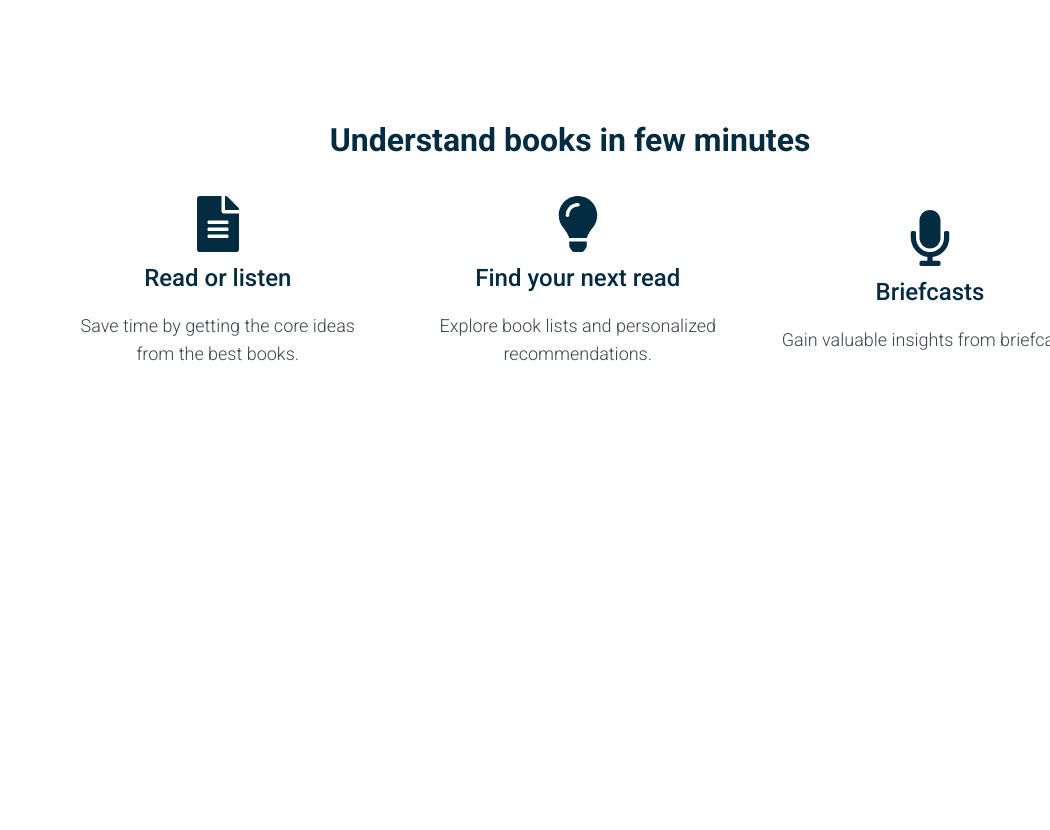
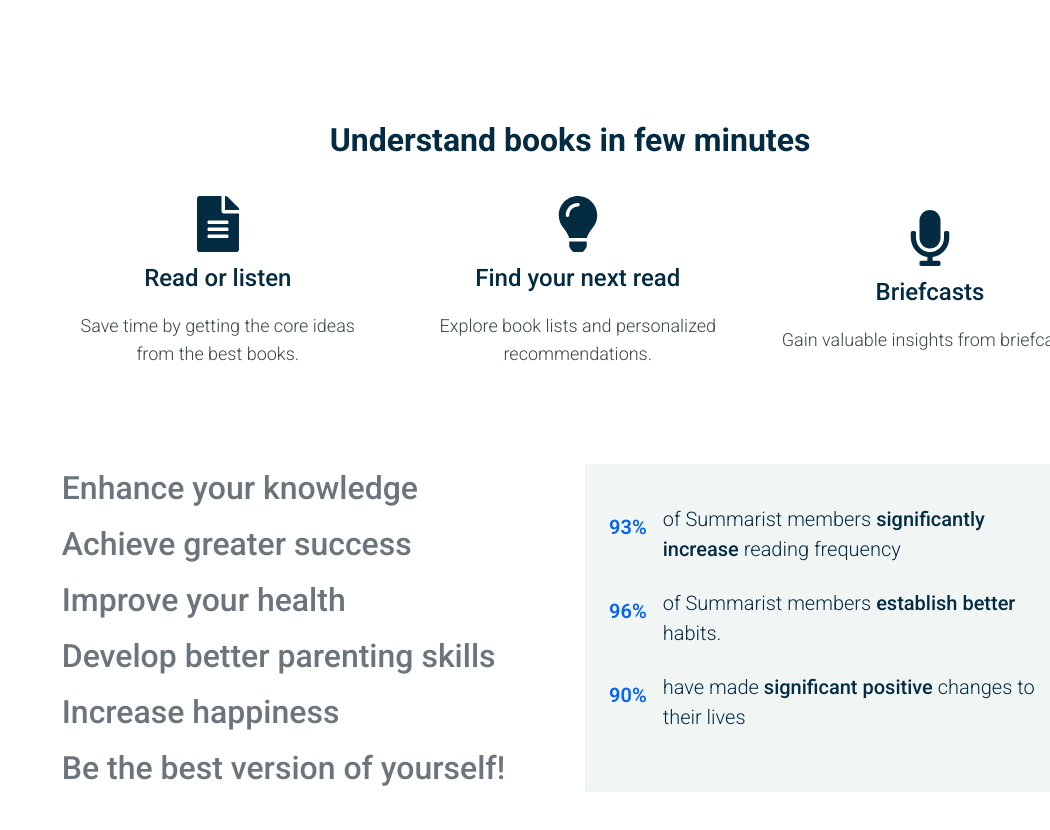
Before and after one commit to Noah-code1210/Summarist-Project, a Next.js app: page / in a window 1280 px wide. Shown: the part 448-1278 px from the top of the page, without its empty margins (230-1280 px from the left). Before the commit the page ends 856 px from the top, so only its background shows below. Built offline with nearby package versions, Linux system fonts and the light colour scheme.

Commit message:
Info section 2 UI

```diff
--- a/components/Info.jsx
+++ b/components/Info.jsx
@@ -6,30 +6,63 @@ function Info() {
     <>
       <div id="info">
         <div className="container">
-          <div className="flex-col">
+          <div className="flex flex-col">
             <div className="text-[32px] font-bold flex justify-center mb-8">
               Understand books in few minutes
             </div>
-            <div className="flex gap-12">
+            <div className="flex gap-12 mb-24">
               <div className="info__block--wrapper ">
-                <FaFileAlt className="info-icon"/>
+                <FaFileAlt className="info-icon" />
                 <div className="info-title">Read or listen</div>
                 <div className="info-para">
                   Save time by getting the core ideas from the best books.
                 </div>
               </div>
               <div className="info__block--wrapper">
-                <FaLightbulb className="info-icon"/>
+                <FaLightbulb className="info-icon" />
                 <div className="info-title">Find your next read</div>
                 <div className="info-para">
                   Explore book lists and personalized recommendations.
                 </div>
               </div>
               <div className="info__block--wrapper">
-                <FaMicrophone className="info-icon"/>
+                <FaMicrophone className="info-icon" />
                 <div className="info-title">Briefcasts</div>
                 <div className="info-para">
                   Gain valuable insights from briefcasts
+                </div>
+              </div>
+            </div>
+            <div className="flex">
+              <div className="flex flex-col gap-y-2 font-medium">
+                <div className="benefits">Enhance your knowledge</div>
+                <div className="benefits">Achieve greater success</div>
+                <div className="benefits">Improve your health</div>
+                <div className="benefits">Develop better parenting skills</div>
+                <div className="benefits">Increase happiness</div>
+                <div className="benefits">Be the best version of yourself!</div>
+              </div>
+              <div className="box__wrapper">
+                <div className="flex">
+                  <div className="percentage">93%</div>
+                  <div className="summarist-title">
+                    of Summarist members
+                    <span className="bold"> significantly increase </span>
+                    reading frequency
+                  </div>
+                </div>
+                <div className="flex">
+                  <div className="percentage">96%</div>
+                  <div className="summarist-title">
+                    of Summarist members <span className="bold"> establish better </span>habits.
+                  </div>
+                </div>
+                <div className="flex">
+                  <div className="percentage">90%</div>
+                  <div className="summarist-title">
+                    have made
+                    <span className="bold"> significant positive </span>changes to their lives
+                  </div>
                 </div>
               </div>
             </div>
--- a/src/app/globals.css
+++ b/src/app/globals.css
@@ -26,6 +26,21 @@
    .info-para {
     @apply w-full max-w-78 text-[#394547] text-lg text-center font-light
    }
+   .benefits {
+    @apply text-[#6b757b] text-[32px] mr-20
+   }
+   .bold {
+    @apply font-medium w-full
+   }
+   .percentage {
+    @apply text-[#0365f2] mr-4 mt-2 text-[20px] font-semibold
+   }
+   .box__wrapper {
+    @apply flex flex-col gap-y-6 bg-[#f1f6f4] py-10 px-6
+   }
+   .summarist-title {
+    @apply text-[20px] font-light max-w-[382px]
+   }
 }
 
 :root {
```
